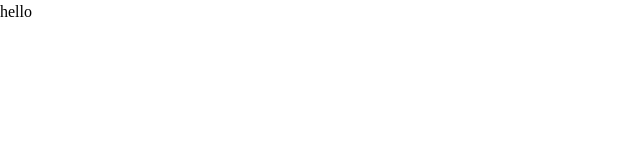
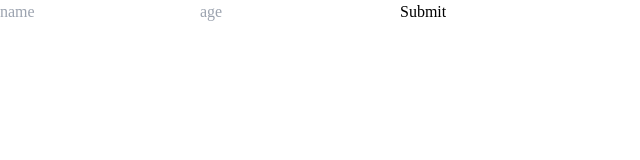
Before and after one commit to Vishwajeet-Londhe/react-prac, a React (Vite) app: page / in a window 1280 px wide. Shown: the top 160 px of the page, without its empty margins (0-640 px from the left). Built offline with nearby package versions, Linux system fonts and the light colour scheme.

Commit message:
form using useRef

```diff
--- a/src/App.jsx
+++ b/src/App.jsx
@@ -1,13 +1,15 @@
 import React, { useRef } from 'react'
 
 function App() {
-  const elem = useRef(null);
+  const name = useRef(null);
+  const age = useRef(null);
+
   return (
-    <div>
-      <div ref={elem} className='p-4'>
-        <h1>hello</h1>
-      </div>
-    </div>
+    <form action="">
+      <input ref={name} placeholder='name' type="text" />
+      <input ref={age} placeholder='age' type="text" />
+      <input type="submit" />
+    </form>
   )
 }
 
```
